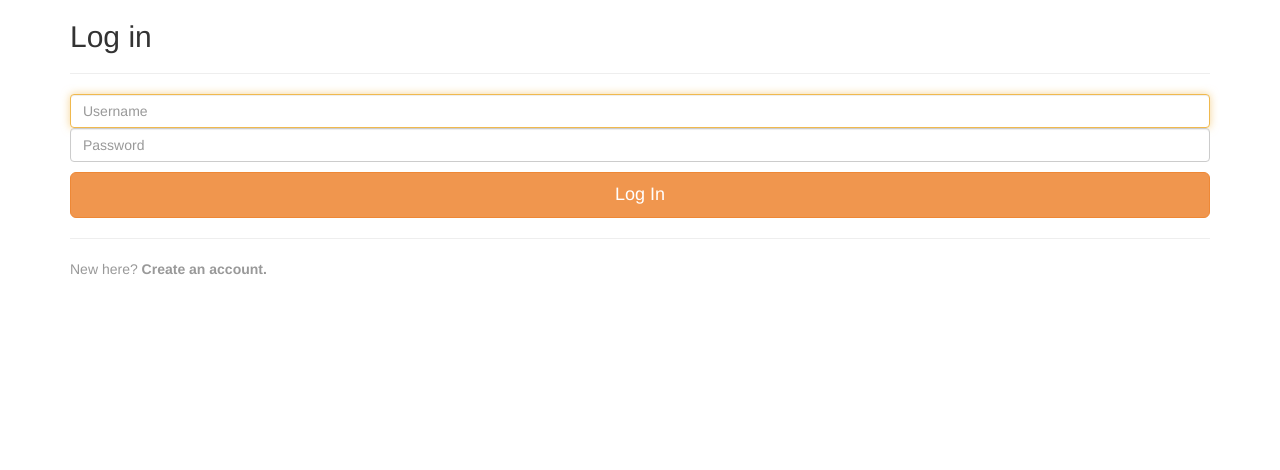
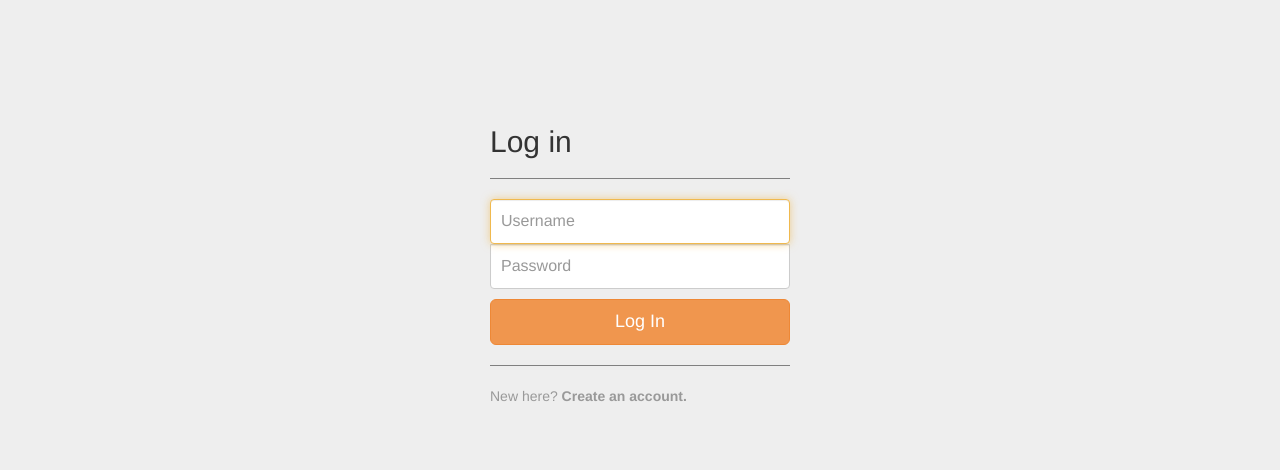
Before and after one commit to kurigohan/ems_site, a Django app: page /login/ in a window 1280 px wide. Shown: the top 470 px of the page. Run offline with Django 3.2, Linux system fonts and the light colour scheme; some libraries are stand-ins or nearby versions.

Commit message:
Fixed registration to save name Base template now displays user first name Added login css and modified registration template

```diff
--- a/ems/forms.py
+++ b/ems/forms.py
@@ -8,7 +8,8 @@ class RegistrationForm(forms.Form):
     Validates that the requested username is not already in use, and
     requires the password to be entered twice to catch typos.
     """
-
+    first_name = forms.CharField(label="First Name", max_length=30)
+    last_name = forms.CharField(label="Last Name" , max_length=30)
     username = forms.RegexField(regex=r'^[\w.@+-]+$',
                                 max_length=30,
                                 label="Username",
--- /dev/null
+++ b/static/css/login.css
@@ -0,0 +1,45 @@
+body {
+  padding-top: 90px;
+  padding-bottom: 40px;
+  background-color: #eee;
+}
+
+.form-signin {
+  max-width: 330px;
+  padding: 15px;
+  margin: 0 auto;
+}
+.form-signin .form-signin-heading,
+.form-signin .checkbox {
+  margin-bottom: 10px;
+}
+.form-signin .checkbox {
+  font-weight: normal;
+}
+.form-signin .form-control {
+  position: relative;
+  height: auto;
+  -webkit-box-sizing: border-box;
+     -moz-box-sizing: border-box;
+          box-sizing: border-box;
+  padding: 10px;
+  font-size: 16px;
+}
+.form-signin .form-control:focus {
+  z-index: 2;
+}
+.form-signin input[type="email"] {
+  margin-bottom: -1px;
+  border-bottom-right-radius: 0;
+  border-bottom-left-radius: 0;
+}
+.form-signin input[type="password"] {
+  margin-bottom: 10px;
+  border-top-left-radius: 0;
+  border-top-right-radius: 0;
+}
+
+
+.container hr {
+  border-color: #808080;
+}
--- a/templates/base.html
+++ b/templates/base.html
@@ -59,7 +59,7 @@
                                         <i class="fa fa-angle-down pull-right"></i>
                                         <div class="user-mini pull-right">
                                             <span class="welcome">Welcome,</span>
-                                            <span>Andy Nguyen</span>
+                                            <span>{{user.first_name}}</span>
                                         </div>
                                     </a>
                                     <ul class="dropdown-menu">
--- a/templates/registration/login.html
+++ b/templates/registration/login.html
@@ -47,7 +47,7 @@
           <input type="hidden" name="next" value="{{ next }}" />
           <p>
               <hr>
-              <span class="text-muted">New here? <a href="#" class="text-muted"><b>Create an account.</b></a></span>
+              <span class="text-muted">New here? <a href="{% url 'register' %}" class="text-muted"><b>Create an account.</b></a></span>
               <br>
 
           </p>
```
Also changed, not shown: ems/views.py (+5 -2 lines), templates/registration/registration_form.html (added, +53 -0 lines).
